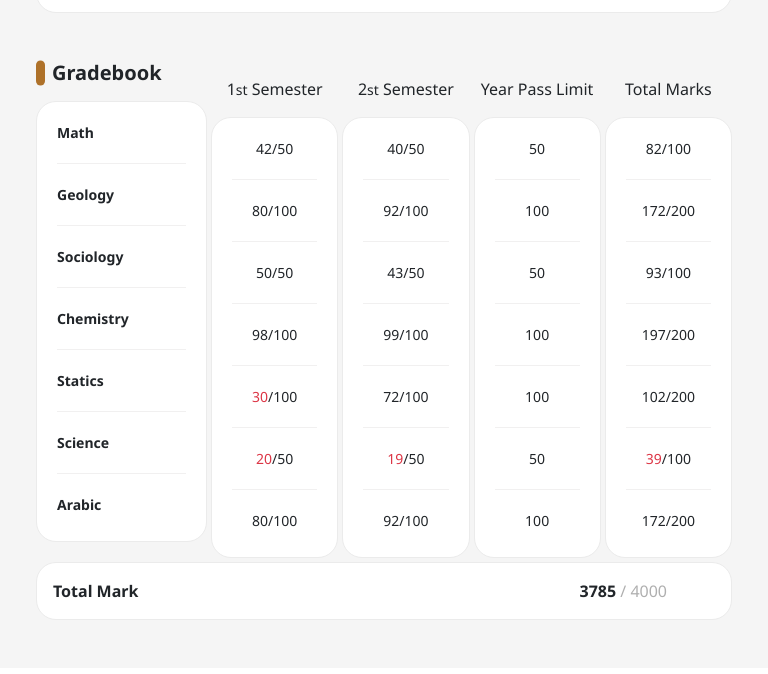
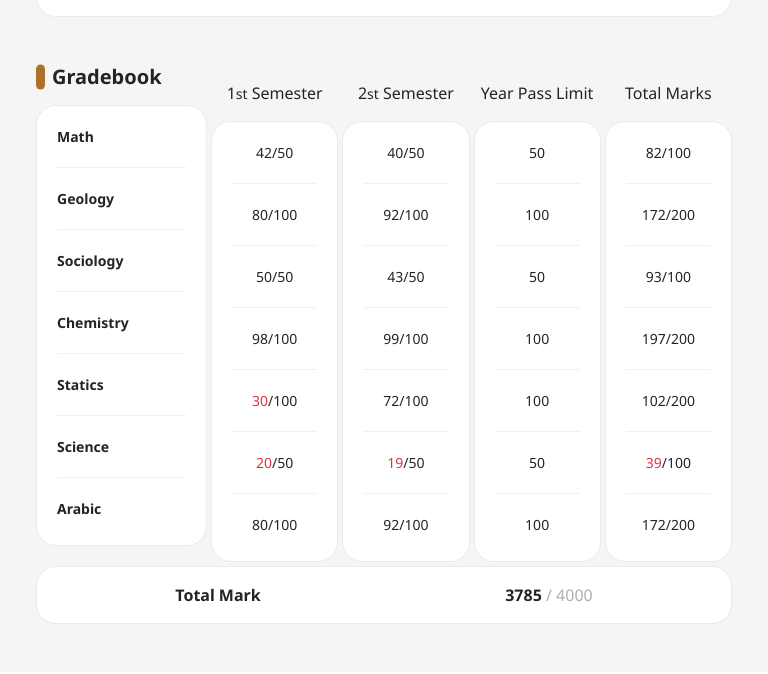
Before and after one commit to Ahmedrashed1619/Nagwa-Task, a plain HTML site: page index.html in a window 768 px wide. Shown: the part 1437-2111 px from the top of the page. Drawn offline with nearby package versions, Linux system fonts and the light colour scheme.

Commit message:
responsive section grade

```diff
--- a/css/style.css
+++ b/css/style.css
@@ -93,7 +93,7 @@ i{
     color: #026BB0;
 }
 .add-user{
-    padding: 6px 10px;
+    padding: 8px 10px;
     border: 1px solid #026BB0;
     color: #026BB0;
     border-radius: 10px;
@@ -107,6 +107,12 @@ i{
     }
     .ctr{
         justify-content: center !important;
+    }
+}
+@media screen and (max-width: 495px) {
+    .add-user{
+        margin-bottom: 10px;
+        margin-left: 0 !important;
     }
 }
 
@@ -297,9 +303,37 @@ i{
     border-bottom: none !important;
     padding-bottom: 10px !important;
 }
+.totaly{
+    display: flex;
+    justify-content: space-between;
+    align-items: center;
+}
+.marks{
+    margin-right: 3rem;
+}
+
+@media screen and (min-width: 992px) and (max-width: 1200px){
+    .marks{
+        margin-right: 2rem;
+    }
+}
+@media screen and (min-width: 768px) and (max-width: 992px){
+    .totaly{
+        display: flex;
+        justify-content: space-between;
+        align-items: center;
+    }.marks{
+        margin-right: 0;
+    }
+}
 @media screen and (max-width: 768px){
     .mt-spi{
         margin-top: 20px;
+    }.totaly{
+        justify-content: space-around;
+    }
+    .marks{
+        margin-right: 0;
     }
 }
 
--- a/index.html
+++ b/index.html
@@ -21,8 +21,8 @@
 
         <!-- ready -->
         <div id="ready">
-            <h4 class="mb-4">Welcome to our Home..</h4>
-            <h1>Thank you for using Nagwa Education Platform <i class="fa fa-spinner fa-spin"></i></h1>
+            <h4 class="mb-4 px-2">Welcome to our Home..</h4>
+            <h1 class="px-3">Thank you for using Nagwa Education Platform <i class="fa fa-spinner fa-spin"></i></h1>
         </div>
 
         <!-- header section -->
@@ -265,9 +265,9 @@
                         </div>
                     </div>
                     <div class="col-12">
-                        <div class="data d-flex justify-content-between align-items-center p-3">
+                        <div class="data totaly p-3">
                             <div class="total-mark fw-bold">Total Mark</div>
-                            <div class="marks me-5"><span class="fw-bold">3785</span><span style="color: #AFAFAF;"> / 4000</span></div>
+                            <div class="marks"><span class="fw-bold">3785</span><span style="color: #AFAFAF;"> / 4000</span></div>
                         </div>
                     </div>
                 </div>
```
